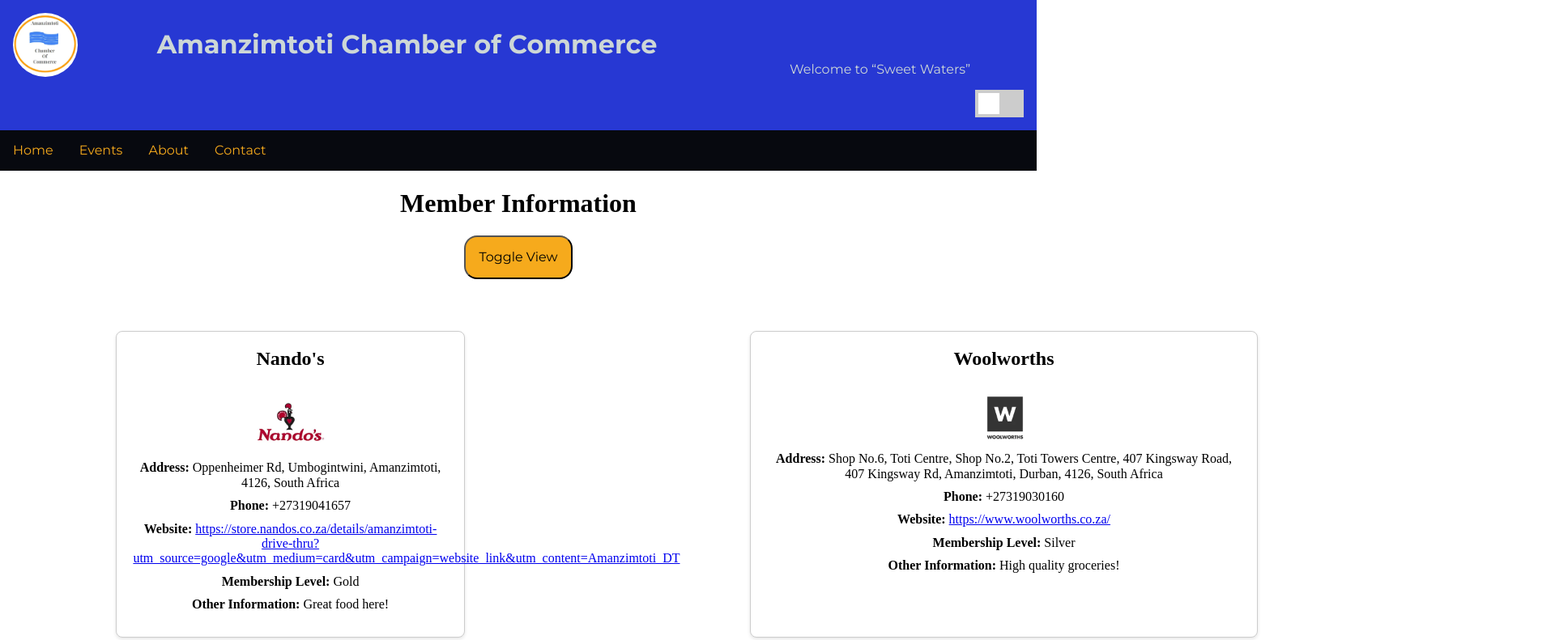
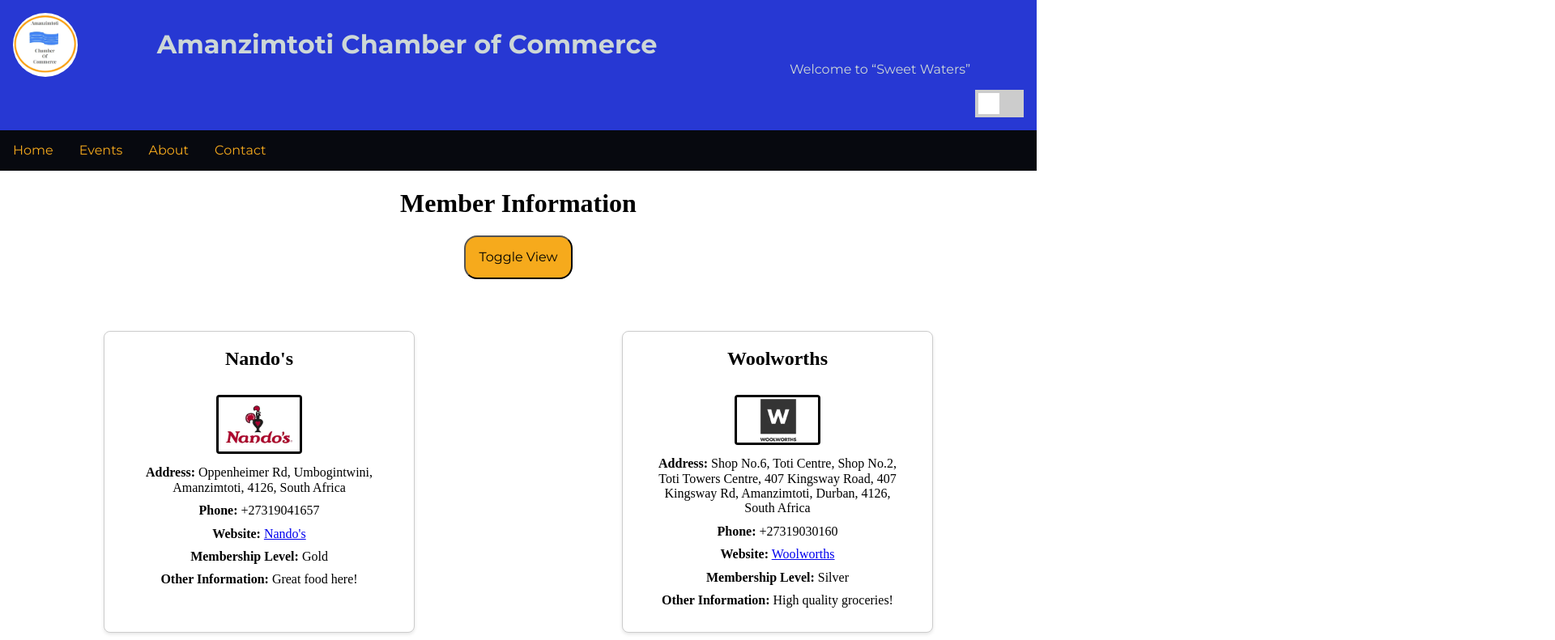
Before and after one commit to Auzfest/wdd230, a plain HTML site: page chamber/directory.html in a window 1280 px wide. Shown: the top 791 px of the page at 81% size, 1920 px wide, since content can reach past the window. Drawn offline with Linux system fonts and the light colour scheme; files whose address does not match are found by name.

Commit message:
update directory page and meta tags

```diff
--- a/chamber/directory.html
+++ b/chamber/directory.html
@@ -7,8 +7,8 @@
     <meta name="author" content="Thomas Austin Barnes IV">
     <meta property="og:url"                content="https://auzfest.github.io/wdd230/chamber/index.html">
     <meta property="og:type"               content="website">
-    <meta property="og:title"              content="Amanzimtoti Chamber of Commerce">
-    <meta property="og:description"        content="Home page for Amanzimtoti CoC">
+    <meta property="og:title"              content="Amanzimtoti Chamber of Commerce Members Directory">
+    <meta property="og:description"        content="Directory page for Amanzimtoti CoC">
     <meta property="og:image"              content="https://auzfest.github.io/wdd230/chamber/images/SiteLogo.png">
     <link rel="icon" href="favicon.ico">
     <link rel="stylesheet" href="styles/normalize.css">
--- a/chamber/scripts/directory.js
+++ b/chamber/scripts/directory.js
@@ -11,10 +11,10 @@ function renderMembers(data) {
     memberDiv.classList.add('member');
     memberDiv.innerHTML = `
       <h2>${member.name}</h2>
-      <img src="images/${member.image}" alt="${member.name} Logo" width="100">
+      <img src="${member.image}" alt="${member.name} Logo" width="100">
       <p><strong>Address:</strong> ${member.address}</p>
       <p><strong>Phone:</strong> ${member.phone}</p>
-      <p><strong>Website:</strong> <a href="${member.website}">${member.website}</a></p>
+      <p><strong>Website:</strong> <a href="${member.website}">${member.name}</a></p>
       <p><strong>Membership Level:</strong> ${member.membership_level}</p>
       <p><strong>Other Information:</strong> ${member.other_information}</p>
     `;
--- a/chamber/styles/base.css
+++ b/chamber/styles/base.css
@@ -418,13 +418,14 @@ form {
 }
 
 .member p {
-    margin: 10px 0;
+    margin: 10px 5%;
 }
 
 .member img {
     margin-top: 10px;
     max-width: 100%;
     height: auto;
+    border: #000 solid;
     border-radius: 4px;
 }
 
```
